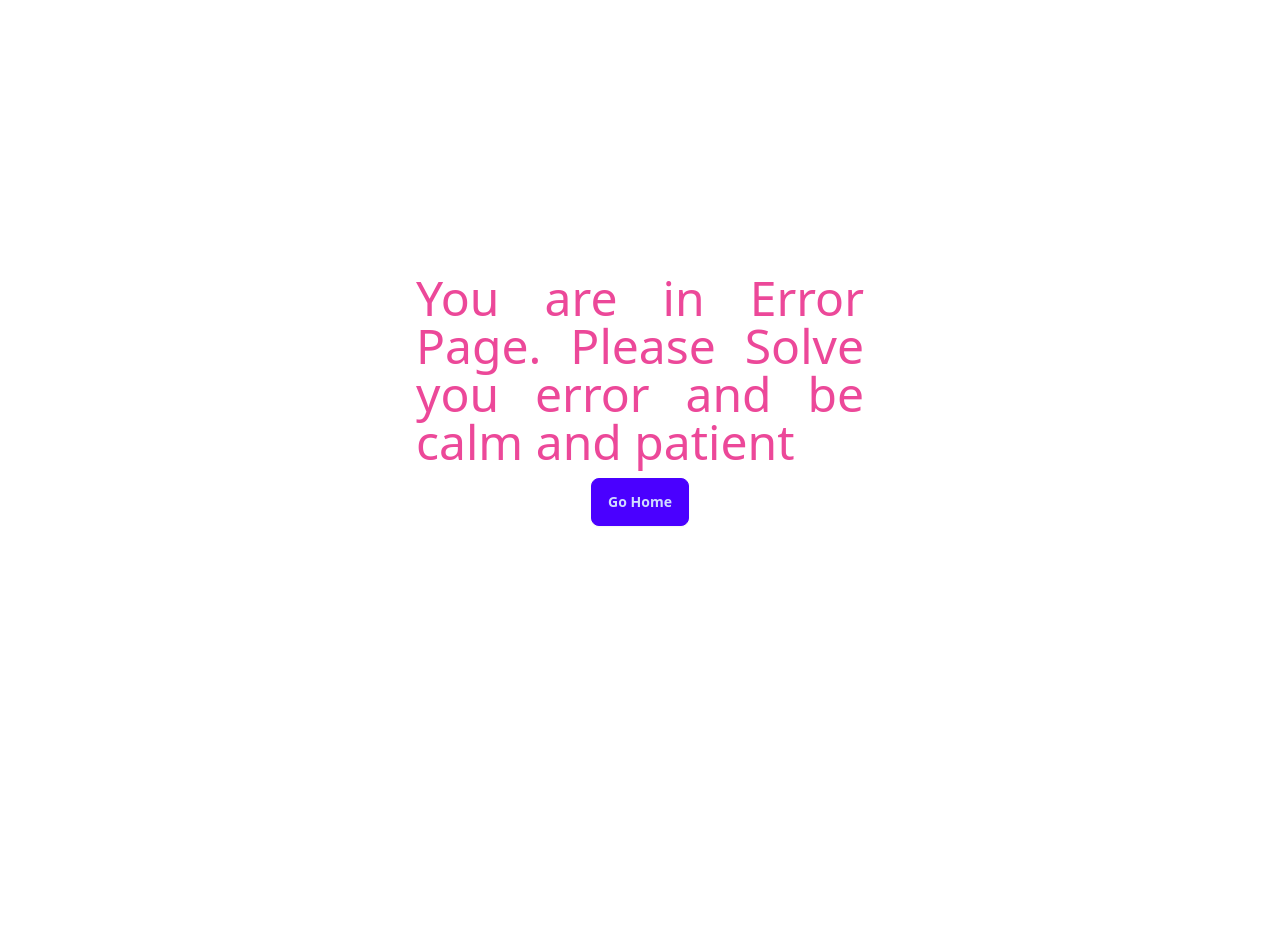
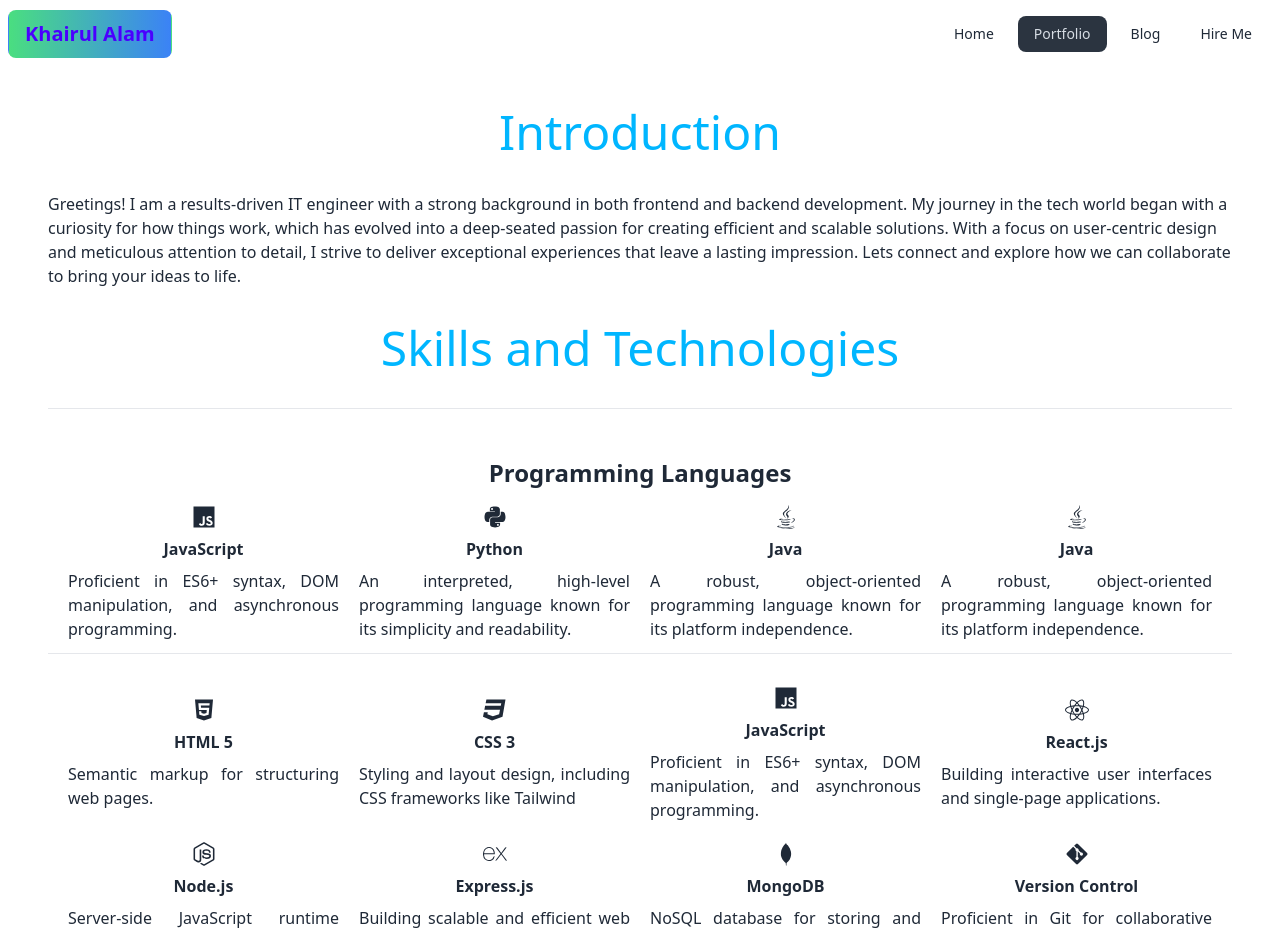
Before and after one commit to khairul-01/Khairul-Portfolio, a React (Vite) app: page /portfolio in a window 1280 px wide. Shown: the top 934 px of the page. Before the commit the page ends 800 px from the top, so only its background shows below. Built offline with nearby package versions, Linux system fonts and the light colour scheme.

Commit message:
added portfolio content into portfolio page

```diff
--- /dev/null
+++ b/src/pages/HireMe/HireMe.jsx
@@ -0,0 +1,12 @@
+import Footer from "../shared/footer/Footer";
+
+
+const HireMe = () => {
+    return (
+        <div>
+
+        </div>
+    );
+};
+
+export default HireMe;
--- a/src/pages/Home/Banner/Banner.jsx
+++ b/src/pages/Home/Banner/Banner.jsx
@@ -1,3 +1,4 @@
+import { Link } from "react-router-dom";
 
 
 const Banner = () => {
@@ -16,8 +17,8 @@
                             <p className="py-6 text-justify">Welcome to my portfolio! I am a dedicated and aspiring web developer with a passion for creating impactful digital experiences. My journey into the world of technology began with a deep-seated curiosity and a drive to understand the inner workings of the web.</p>
                             <div className="flex gap-4 justify-center">
 
-                                <button className="btn btn-primary">Download CV</button>
-                                <button className="btn btn-primary">Contact</button>
+                                <Link to='https://drive.google.com/file/d/10y6WoNBESp-AuytqyT_hurtvJEoM8Xqf/view?usp=sharing' target="blank"><button className="btn btn-secondary">Download CV</button></Link>
+                                <Link to="/hireMe"><button className="btn btn-secondary">Contact</button></Link>
                             </div>
                         </div>
                     </div>
--- a/src/pages/Home/ResumeSummery/ResumeSummery.jsx
+++ b/src/pages/Home/ResumeSummery/ResumeSummery.jsx
@@ -1,3 +1,4 @@
+import { Link } from "react-router-dom";
 
 
 const ResumeSummery = () => {
@@ -6,43 +7,46 @@
             <div className="hero min-h-screen bg-emerald-50 text-success">
                 <div className="hero-content text-center">
                     <div className="">
-                        <h1 className="text-5xl font-bold my-5">A Summery of My Resume</h1>
-                        <div className="grid grid-cols-1 sm:grid-cols-2 gap-3">
-                            <div>
-                                <h1 className="text-3xl font-bold">My Education</h1>
+                        <h1 className="text-5xl font-bold mb-10">A Summery of My Resume</h1>
+                        <div className="grid grid-cols-1 sm:grid-cols-2 gap-3 text-left">
+                            <div className="w-3/4 mx-auto">
+                                <h1 className="text-2xl font-bold">My Education</h1>
                                 <br />
+                                <div className="text-left">
                                     <h3 className="text-xl">Bachelor of Science in Electrical and Electronics Engineering</h3>
                                     <p>North South University | 2017 -  2021</p>
                                     <p>Department: Electrical and Computer Engineering</p>
                                     <p>CGPA: 3.17</p>
+                                </div>
                                 <br />
                                 <hr />
                                 <br />
-                                <h1 className="text-3xl font-bold">Training Course</h1>
+                                <h1 className="text-2xl font-bold">Training Course</h1>
                                 <br />
+                                <div className="text-left">
                                     <h3 className="text-xl">Web Development (MERN Stack)</h3>
                                     <p>Programming Hero | June 2023 -  January 2024</p>
                                     <p>Skills: React, Firebase, MongoDB, Node.js, Express.js, Tailwind CSS, Daisy UI, Vanilla CSS, HTML, Next.js</p>
 
                                 </div>
+                            </div>
+                            <div className="text-left w-3/4 mx-auto">
+                                <h1 className="text-2xl font-bold">Work Experience</h1>
+                                <br />
                                 <div>
-                                <h1 className="text-3xl font-bold">Work Experience</h1>
-                                <br />
                                     <h3 className="text-xl">Guest Employee</h3>
                                     <p>North South University | April, 2023 -  Continue</p>
                                     <p>Department: Career and Placement Center (CPC)</p>
                                     <p>Responsibilities:</p>
                                     <p>
-                                    Handling student queries,
-                                    Assisting administrative works,
-                                    Attending corporate meetings,
-                                    Learning and designing several websites,
-                                    Organizing Seminars
+                                        Handling student queries, Assisting administrative works, Attending corporate meetings,
+                                        Learning and designing several websites, Organizing Seminars
                                     </p>
+                                </div>
                                 <br />
                                 <hr />
                                 <br />
-                                <h1 className="text-3xl font-bold">Certifications</h1>
+                                <h1 className="text-2xl font-bold">Certifications</h1>
                                 <br />
                                 <h3 className="text-xl">Fundamental IT Engineering Examination (FE) Exam</h3>
                                 <p>Bangladesh Computer Council (BCC), Agargaon, Dhaka</p>
@@ -53,6 +57,9 @@
                                 <p>Duration: May 2023</p>
                             </div>
                         </div>
+                        <div className="flex justify-center mt-7">
+                            <Link to='https://drive.google.com/file/d/10y6WoNBESp-AuytqyT_hurtvJEoM8Xqf/view?usp=sharing' target="blank" ><button className="btn btn-secondary">Download CV</button></Link>
+                        </div>
                     </div>
                 </div>
             </div>
--- /dev/null
+++ b/src/pages/Portfolio/Introduction/Introduction.jsx
@@ -0,0 +1,14 @@
+
+
+const Introduction = () => {
+    return (
+        <div className="sm:px-12">
+            <h1 className="text-5xl text-center text-info py-9">Introduction</h1>
+            <p>
+            Greetings! I am a results-driven IT engineer with a strong background in both frontend and backend development. My journey in the tech world began with a curiosity for how things work, which has evolved into a deep-seated passion for creating efficient and scalable solutions. With a focus on user-centric design and meticulous attention to detail, I strive to deliver exceptional experiences that leave a lasting impression. Lets connect and explore how we can collaborate to bring your ideas to life.
+            </p>
+        </div>
+    );
+};
+
+export default Introduction;
--- /dev/null
+++ b/src/pages/Portfolio/Portfolio/Portfolio.jsx
@@ -0,0 +1,14 @@
+import Introduction from "../Introduction/Introduction";
+import SkillsAndTechnology from "../SkillsAndTech/SkillsAndTechnology";
+
+
+const Portfolio = () => {
+    return (
+        <div>
+            <Introduction></Introduction>
+            <SkillsAndTechnology></SkillsAndTechnology>
+        </div>
+    );
+};
+
+export default Portfolio;
--- /dev/null
+++ b/src/pages/Portfolio/SkillsAndTech/SkillsAndTechnology.jsx
@@ -0,0 +1,60 @@
+import { DiMongodb } from "react-icons/di";
+import { FaCss3, FaGitAlt, FaHtml5, FaJava, FaNodeJs, FaPython, FaReact } from "react-icons/fa6";
+import { IoLogoJavascript } from "react-icons/io5";
+import { SiExpress } from "react-icons/si";
+
+
+const SkillsAndTechnology = () => {
+    return (
+        <div className="sm:px-12">
+            <h1 className="text-5xl text-center text-info py-9">Skills and Technologies</h1>
+            <hr className="py-4" />
+            <h3 className="text-2xl font-bold text-center py-4">Programming Languages</h3>
+            <div className="grid grid-cols-2 sm:grid-cols-4 gap-5 px-5 mb-3">
+
+                <div className="flex flex-col justify-center items-center space-y-2">
+                    <IoLogoJavascript className="text-2xl" /> <span className="font-bold">JavaScript</span> <p className="text-wrap text-justify">Proficient in ES6+ syntax, DOM manipulation, and asynchronous programming.</p>
+                </div>
+                <div className="flex flex-col justify-center items-center space-y-2">
+                    <FaPython className="text-2xl" /> <span className="font-bold">Python</span> <p className="text-wrap text-justify">An interpreted, high-level programming language known for its simplicity and readability.</p>
+                </div>
+                <div className="flex flex-col justify-center items-center space-y-2">
+                    <FaJava className="text-2xl" /> <span className="font-bold">Java</span> <p className="text-wrap text-justify">A robust, object-oriented programming language known for its platform independence.</p>
+                </div>
+                <div className="flex flex-col justify-center items-center space-y-2">
+                    <FaJava className="text-2xl" /> <span className="font-bold">Java</span> <p className="text-wrap text-justify">A robust, object-oriented programming language known for its platform independence.</p>
+                </div>
+            </div>
+            <hr className="py-4" />
+            <div className="grid grid-cols-2 sm:grid-cols-4 gap-5 px-5">
+                <div className="flex flex-col justify-center items-center space-y-2">
+                    <FaHtml5 className="text-2xl" /> <span className="font-bold">HTML 5</span> <p className="text-wrap text-justify">Semantic markup for structuring web pages.</p>
+                </div>
+                <div className="flex flex-col justify-center items-center space-y-2">
+                    <FaCss3 className="text-2xl" /> <span className="font-bold">CSS 3</span> <p className="text-wrap text-justify">Styling and layout design, including CSS frameworks like Tailwind</p>
+                </div>
+                <div className="flex flex-col justify-center items-center space-y-2">
+                    <IoLogoJavascript className="text-2xl" /> <span className="font-bold">JavaScript</span> <p className="text-wrap text-justify">Proficient in ES6+ syntax, DOM manipulation, and asynchronous programming.</p>
+                </div>
+                <div className="flex flex-col justify-center items-center space-y-2">
+                    <FaReact className="text-2xl" /> <span className="font-bold">React.js</span> <p className="text-wrap text-justify">Building interactive user interfaces and single-page applications.</p>
+                </div>
+                <div className="flex flex-col justify-center items-center space-y-2">
+                    <FaNodeJs className="text-2xl" /> <span className="font-bold">Node.js</span> <p className="text-wrap text-justify">Server-side JavaScript runtime environment.</p>
+                </div>
+                <div className="flex flex-col justify-center items-center space-y-2">
+                    <SiExpress className="text-2xl" /> <span className="font-bold">Express.js</span> <p className="text-wrap text-justify">Building scalable and efficient web applications and APIs.</p>
+                </div>
+                <div className="flex flex-col justify-center items-center space-y-2">
+                    <DiMongodb className="text-2xl" /> <span className="font-bold">MongoDB</span> <p className="text-wrap text-justify">NoSQL database for storing and managing data.</p>
+                </div>
+                <div className="flex flex-col justify-center items-center space-y-2">
+                    <FaGitAlt className="text-2xl" /> <span className="font-bold">Version Control</span> <p className="text-wrap text-justify">Proficient in Git for collaborative development and version control.</p>
+                </div>
+
+            </div>
+        </div>
+    );
+};
+
+export default SkillsAndTechnology;
--- a/src/pages/WhatiDo/WhatiDo.jsx
+++ b/src/pages/WhatiDo/WhatiDo.jsx
@@ -2,6 +2,7 @@
 import { IoLogoJavascript } from "react-icons/io5";
 import { SiExpress } from "react-icons/si";
 import { DiMongodb } from "react-icons/di";
+import { Link } from "react-router-dom";
 
 const WhatiDo = () => {
     return (
@@ -14,34 +15,35 @@
                             <p className="py-1">Below is a quick overview of my main technical skill sets and technologies i use. Want to find out more about experience? Check out my online resume and project portfolio.</p>
                         </p>
                     </div>
-                    <div className="grid grid-cols-2 sm:grid-cols-4 gap-3 p-3">
+                    <div className="grid grid-cols-2 sm:grid-cols-4 gap-5 px-5">
                         <div className="flex flex-col justify-center items-center space-y-2">
-                            <FaHtml5 /> <span className="font-bold">HTML 5</span> <p className="text-wrap">Semantic markup for structuring web pages.</p>
+                            <FaHtml5 className="text-2xl" /> <span className="font-bold">HTML 5</span> <p className="text-wrap text-justify">Semantic markup for structuring web pages.</p>
                         </div>
                         <div className="flex flex-col justify-center items-center space-y-2">
-                            <FaCss3 /> <span className="font-bold">CSS 3</span> <p className="text-wrap">Styling and layout design, including CSS frameworks like Tailwind</p>
+                            <FaCss3 className="text-2xl" /> <span className="font-bold">CSS 3</span> <p className="text-wrap text-justify">Styling and layout design, including CSS frameworks like Tailwind</p>
                         </div>
                         <div className="flex flex-col justify-center items-center space-y-2">
-                            <IoLogoJavascript /> <span className="font-bold">JavaScript</span> <p className="text-wrap">Proficient in ES6+ syntax, DOM manipulation, and asynchronous programming.</p>
+                            <IoLogoJavascript className="text-2xl" /> <span className="font-bold">JavaScript</span> <p className="text-wrap text-justify">Proficient in ES6+ syntax, DOM manipulation, and asynchronous programming.</p>
                         </div>
                         <div className="flex flex-col justify-center items-center space-y-2">
-                            <FaReact /> <span className="font-bold">React.js</span> <p className="text-wrap">Building interactive user interfaces and single-page applications.</p>
+                            <FaReact className="text-2xl" /> <span className="font-bold">React.js</span> <p className="text-wrap text-justify">Building interactive user interfaces and single-page applications.</p>
                         </div>
                         <div className="flex flex-col justify-center items-center space-y-2">
-                            <FaNodeJs /> <span className="font-bold">Node.js</span> <p className="text-wrap">Server-side JavaScript runtime environment.</p>
+                            <FaNodeJs className="text-2xl" /> <span className="font-bold">Node.js</span> <p className="text-wrap text-justify">Server-side JavaScript runtime environment.</p>
                         </div>
                         <div className="flex flex-col justify-center items-center space-y-2">
-                            <SiExpress /> <span className="font-bold">Express.js</span> <p className="text-wrap">Building scalable and efficient web applications and APIs.</p>
+                            <SiExpress className="text-2xl" /> <span className="font-bold">Express.js</span> <p className="text-wrap text-justify">Building scalable and efficient web applications and APIs.</p>
                         </div>
                         <div className="flex flex-col justify-center items-center space-y-2">
-                            <DiMongodb /> <span className="font-bold">MongoDB</span> <p className="text-wrap">NoSQL database for storing and managing data.</p>
+                            <DiMongodb className="text-2xl" /> <span className="font-bold">MongoDB</span> <p className="text-wrap text-justify">NoSQL database for storing and managing data.</p>
                         </div>
                         <div className="flex flex-col justify-center items-center space-y-2">
-                            <FaGitAlt /> <span className="font-bold">Version Control</span> <p className="text-wrap">Proficient in Git for collaborative development and version control.</p>
+                            <FaGitAlt className="text-2xl" /> <span className="font-bold">Version Control</span> <p className="text-wrap text-justify">Proficient in Git for collaborative development and version control.</p>
                         </div>
 
                     </div>
                 </div>
+
             </div>
         </div>
     );
--- a/src/pages/shared/footer/Footer.jsx
+++ b/src/pages/shared/footer/Footer.jsx
@@ -4,9 +4,9 @@
 const Footer = () => {
     return (
         <div>
-            <footer className="footer footer-center mt-3 p-3 md:p-10 bg-orange-100 text-base-content rounded">
+            <footer id="contact" className=" mt-3 p-3 md:p-10 bg-[FFF8F3] text-base-content rounded">
                 <div className="grid grid-cols-2 gap-3">
-                    <nav className="">
+                    <nav className="w-3/4 text-left mx-auto">
                         <h1 className="text-3xl font-bold mb-2">Lets connect</h1>
                         <p className="mb-3">Please fill out the form on this section to contact with me or Email me any time or call between 9 A.M to 8 P.M Monday to Sunday</p>
                         <div className="flex gap-4 text-2xl">
@@ -24,7 +24,7 @@
                             </div>
                         </div>
                     </nav>
-                    <nav>
+                    <nav className="w-3/4 mx-auto">
                         <h1 className="text-3xl font-bold mb-2">Lets Message Me</h1>
                         <div>
                             <form className="card-body">
@@ -45,18 +45,18 @@
                                     <label className="label">
                                         <span className="label-text">Message</span>
                                     </label>
-                                    <textarea className="textarea textarea-accent input input-bordered" placeholder="Message" required></textarea>
+                                    <textarea className="textarea input input-bordered" placeholder="Message" required></textarea>
 
 
                                 </div>
                                 <div className="form-control mt-6">
-                                    <button className="btn btn-primary">Login</button>
+                                    <button className="btn btn-primary">Submit</button>
                                 </div>
                             </form>
                         </div>
                     </nav>
                 </div>
-                <aside className="">
+                <aside className="pt-3 text-center">
                     <p>Copyright © 2024 - All right reserved by Mr. MD. Khairul Alam</p>
                 </aside>
             </footer>
```
Also changed, not shown: src/routes/routes.jsx (+10 -0 lines). Lines whose indentation alone changed are shown as unchanged.
